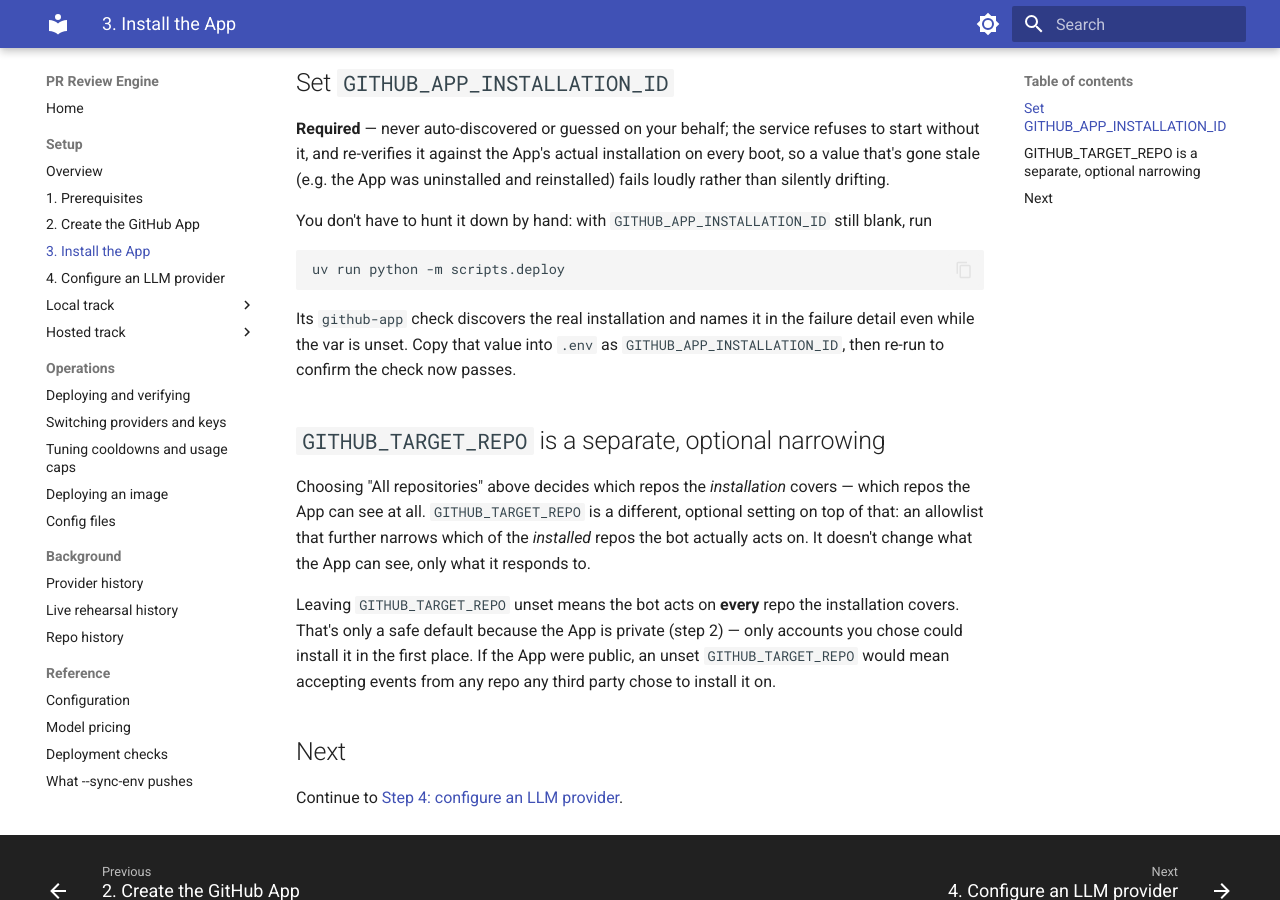
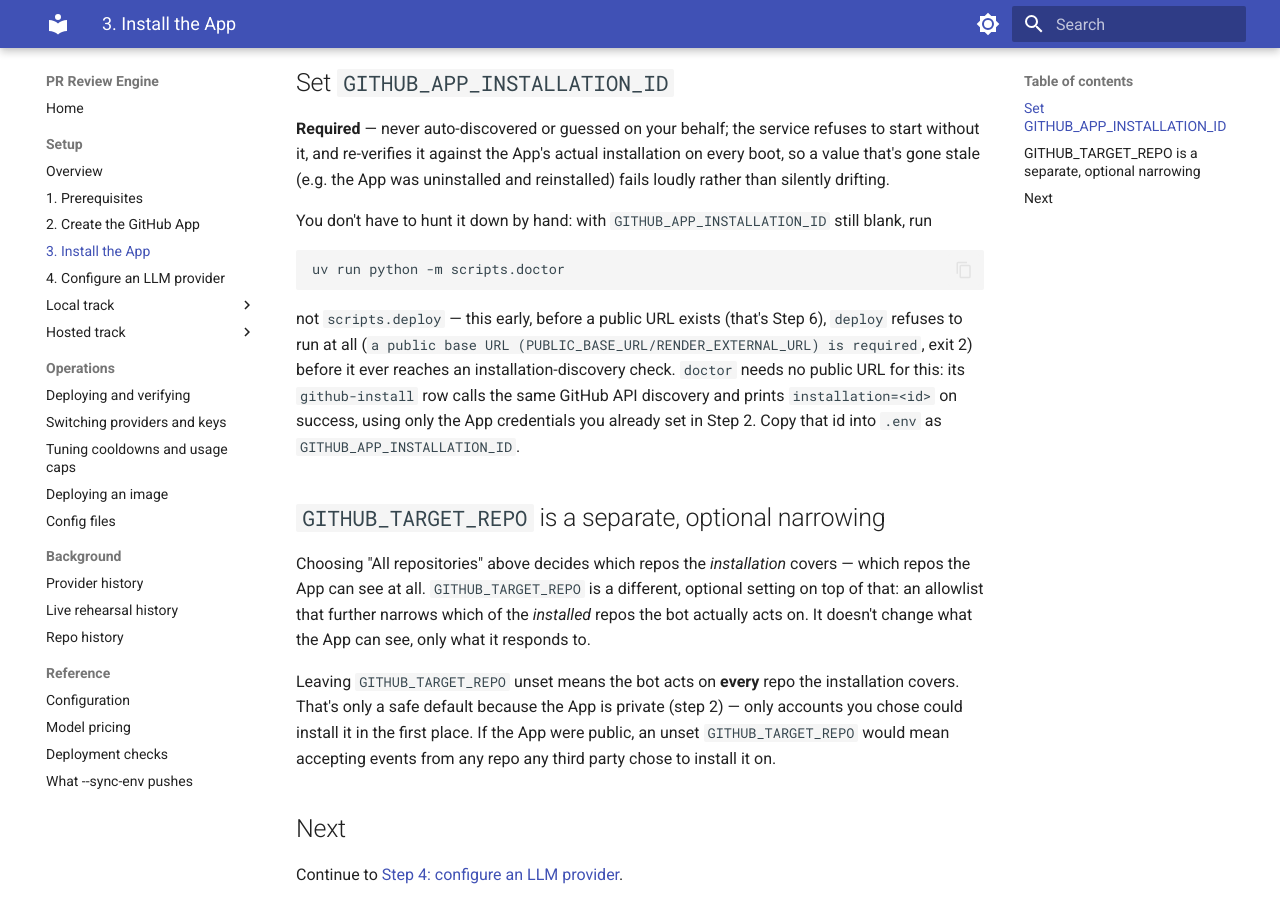
Before and after one commit to SomeoneSomewhereelse/pr-review-bot, an MkDocs documentation site: the page built from guide/setup/03-install-app.md, in a window 1280 px wide and 900 px high, scrolled down 459 px. Built offline with MkDocs 1.6.1 and Material for MkDocs 9.7.7, drawn with Linux system fonts in a browser that asks for light colours.

Commit message:
docs: fix Step 3's broken installation-id discovery instruction
Bare `uv run python -m scripts.deploy` was never able to discover the
installation id at this point in the guide's sequence: deploy.py's main()
exits 2 immediately with "a public base URL (PUBLIC_BASE_URL/
RENDER_EXTERNAL_URL) is required" before it ever reaches the
installation-discovery check -- and that guard predates Step 3's guide
content, so this was never a regression, just always wrong. Step 3 comes
before Step 6 (tunnel/Render), so no base URL exists yet at this point.

scripts.doctor has no such requirement: its github-install check calls the
same GitHub API discovery using only the App credentials from Step 2 and
reports installation=<id> directly, regardless of whether the installation
id var is set locally yet. Pointed the guide at doctor instead, with an
explanation of why bare deploy fails here.

Added a regression test pinning that this page recommends doctor, not bare
deploy, so this can't silently drift back.

Full suite (1028 tests) and ruff both clean.

Co-Authored-By: Claude Sonnet 5 <noreply@anthropic.com>
Claude-Session: https://claude.ai/code/session_018LYAaMYXUswyf8jk777Pu2

````diff
--- a/guide/setup/03-install-app.md
+++ b/guide/setup/03-install-app.md
@@ -25,12 +25,17 @@ You don't have to hunt it down by hand: with `GITHUB_APP_INSTALLATION_ID`
 still blank, run
 
 ```bash
-uv run python -m scripts.deploy
+uv run python -m scripts.doctor
 ```
 
-Its `github-app` check discovers the real installation and names it in the
-failure detail even while the var is unset. Copy that value into `.env` as
-`GITHUB_APP_INSTALLATION_ID`, then re-run to confirm the check now passes.
+not `scripts.deploy` — this early, before a public URL exists (that's Step
+6), `deploy` refuses to run at all (`a public base URL
+(PUBLIC_BASE_URL/RENDER_EXTERNAL_URL) is required`, exit 2) before it ever
+reaches an installation-discovery check. `doctor` needs no public URL for
+this: its `github-install` row calls the same GitHub API discovery and
+prints `installation=<id>` on success, using only the App credentials you
+already set in Step 2. Copy that id into `.env` as
+`GITHUB_APP_INSTALLATION_ID`.
 
 ## `GITHUB_TARGET_REPO` is a separate, optional narrowing
 
````
Also changed, not shown: 1 other file.
